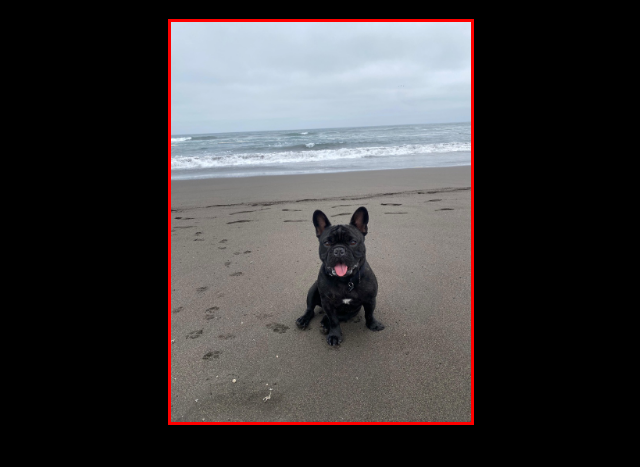
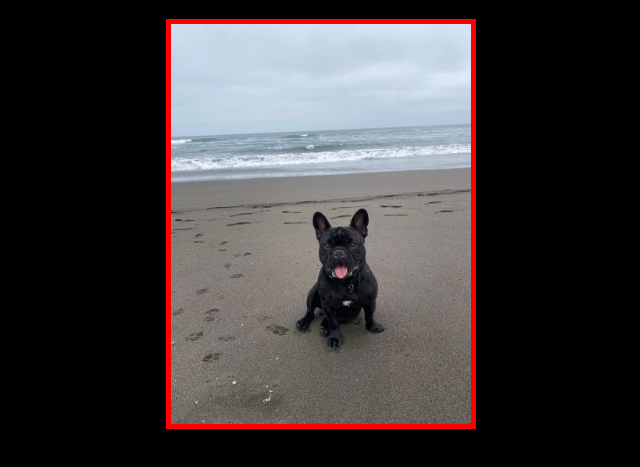
Before and after one commit to DICAVI86/JS_Desafio02_Ejercicios_javaScript, a plain HTML site: page ejercicio01.html in a window 1280 px wide. Both pictures are taken after a click on the picture 640 px from the left and 279 px from the top of the page. Shown: the part 61-528 px from the top of the page, without its empty margins (319-959 px from the left). Drawn offline with Linux system fonts and the light colour scheme.

Commit message:
Se desarrollo el JS del ejercicio N1

```diff
--- a/assets/css/style_ej01.css
+++ b/assets/css/style_ej01.css
@@ -14,7 +14,10 @@ div {
     justify-content: center;
 }
 
-div img {
+#bongo {
     height: 50vh;
-    border: none;
 }
+
+.bordeRojo {
+    border: 5px solid red;
+}
--- a/assets/js/script_ej01.js
+++ b/assets/js/script_ej01.js
@@ -1,13 +1,11 @@
-function agregarBordes() {
+function cambiarBorde() {
 
-    bordeOn = document.querySelector("img");
+    imagen = document.getElementById("bongo");
 
-    bordeOn.style.border = "3px solid red";
+    if (imagen.classList.contains("bordeRojo")) {
+        imagen.classList.remove("bordeRojo");
+    } else {
+        imagen.classList.add("bordeRojo");
+    }
+
 }
-
-function quitarBordes() {
-
-    bordeOff = document.querySelector("img");
-
-    bordeOff.style.border = "none";
-}
--- a/ejercicio01.html
+++ b/ejercicio01.html
@@ -12,8 +12,8 @@
 
     <div>
         <img
-        onclick="agregarBordes()";
-        onclick="quitarBordes()";
+        id="bongo"
+        onclick="cambiarBorde()";
         src="./assets/img/61F36EE6-0AA9-4F45-AD94-6AAB384804A4_1_105_c.jpeg" alt="Perro bulldog frances a la orilla del mar sentado">
     </div>
 
```
